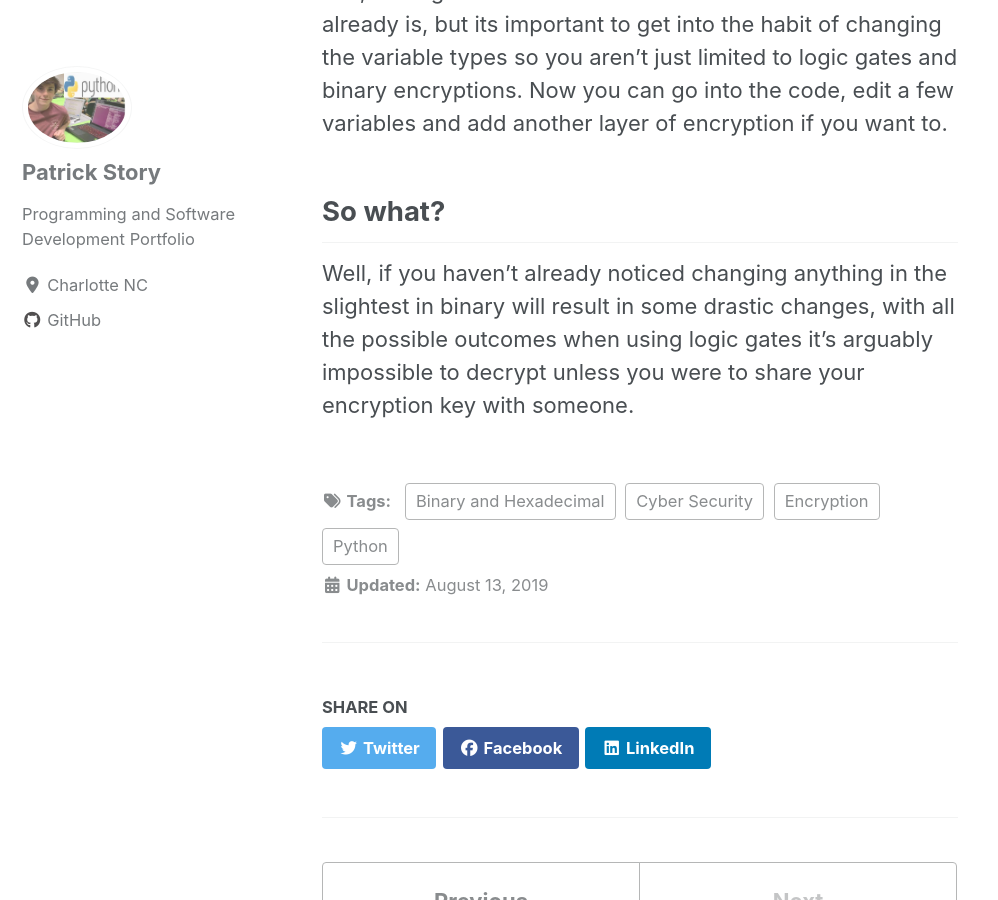
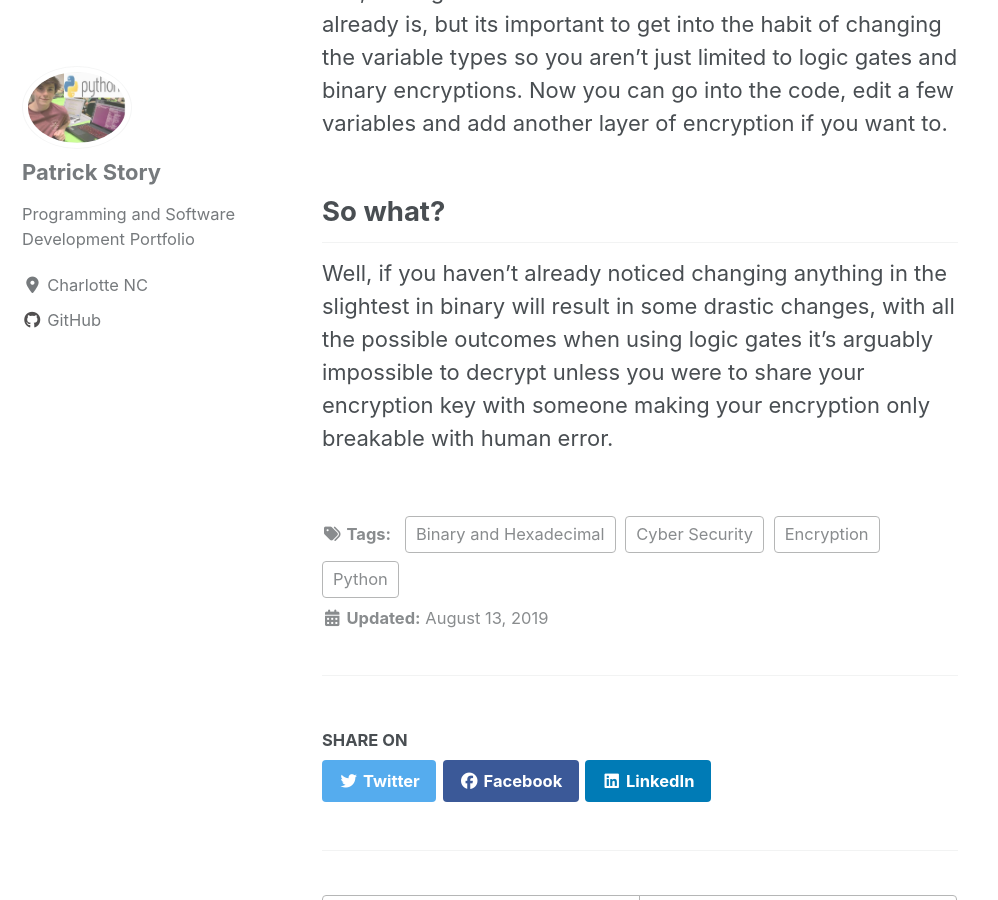
Before and after one commit to Patchyst/Patchyst.github.io, a Jekyll site: the page built from _posts/2019-08-13-XORstream.md, in a window 1280 px wide and 900 px high, scrolled down 5125 px. Shown: the whole window, without its empty margins (0-998 px from the left). Built offline with Jekyll 4.4.1, drawn with Linux system fonts in a browser that asks for light colours; cached includes are drawn as plain includes; nearby versions of some CDN libraries.

Commit message:
Updating XOR Stream Cipher Project

```diff
--- a/_posts/2019-08-13-XORstream.md
+++ b/_posts/2019-08-13-XORstream.md
@@ -124,4 +124,4 @@
 Yes, I recognize that this code could be even shorter than it already is, but its important to get into the habit of changing the variable types so you aren't just limited to logic gates and binary encryptions. Now you can go into the code, edit a few variables and add another layer of encryption if you want to.
 
 ## So what?
-Well, if you haven't already noticed changing anything in the slightest in binary will result in some drastic changes, with all the possible outcomes when using logic gates it's arguably impossible to decrypt unless you were to share your encryption key with someone.
+Well, if you haven't already noticed changing anything in the slightest in binary will result in some drastic changes, with all the possible outcomes when using logic gates it's arguably impossible to decrypt unless you were to share your encryption key with someone making your encryption only breakable with human error.
```
